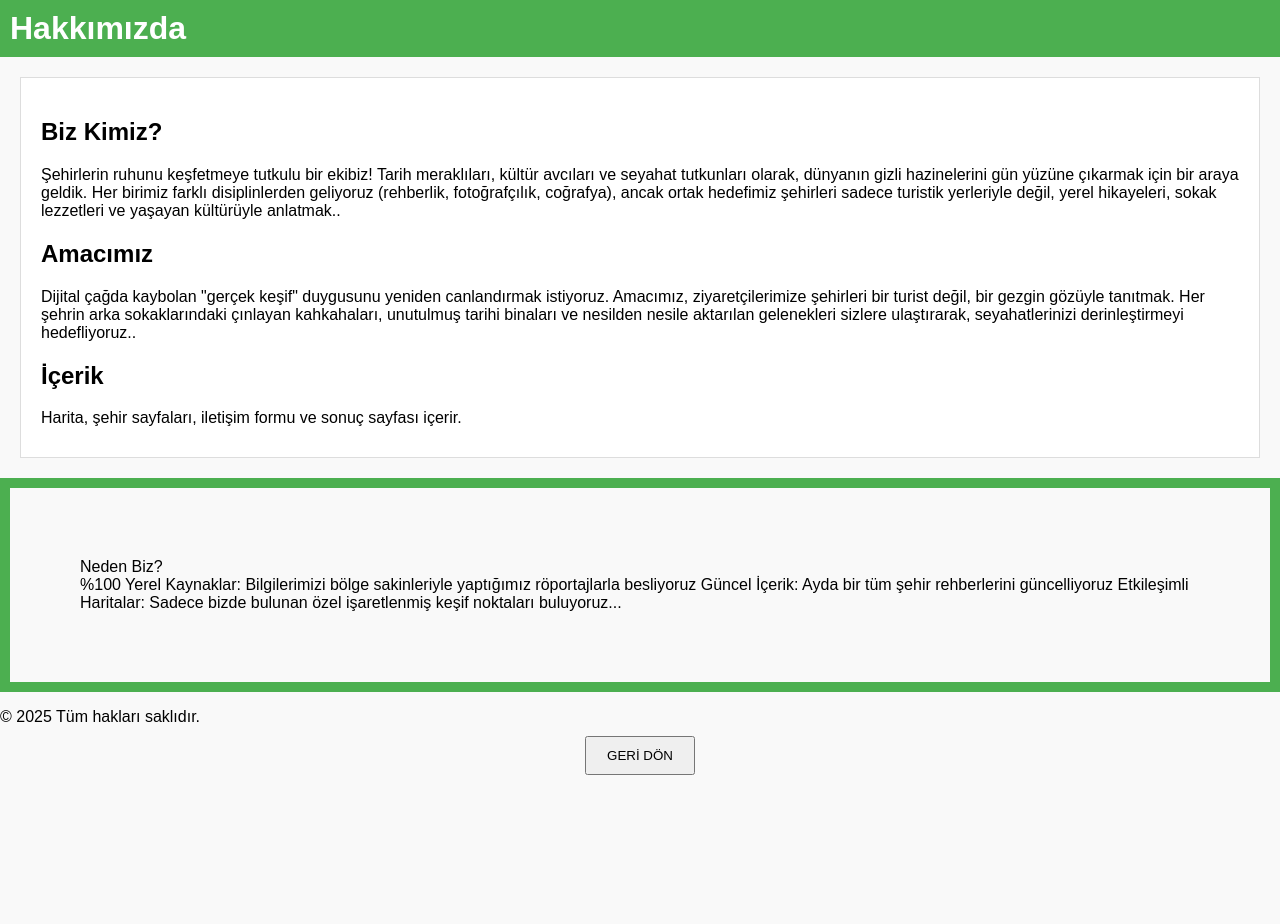
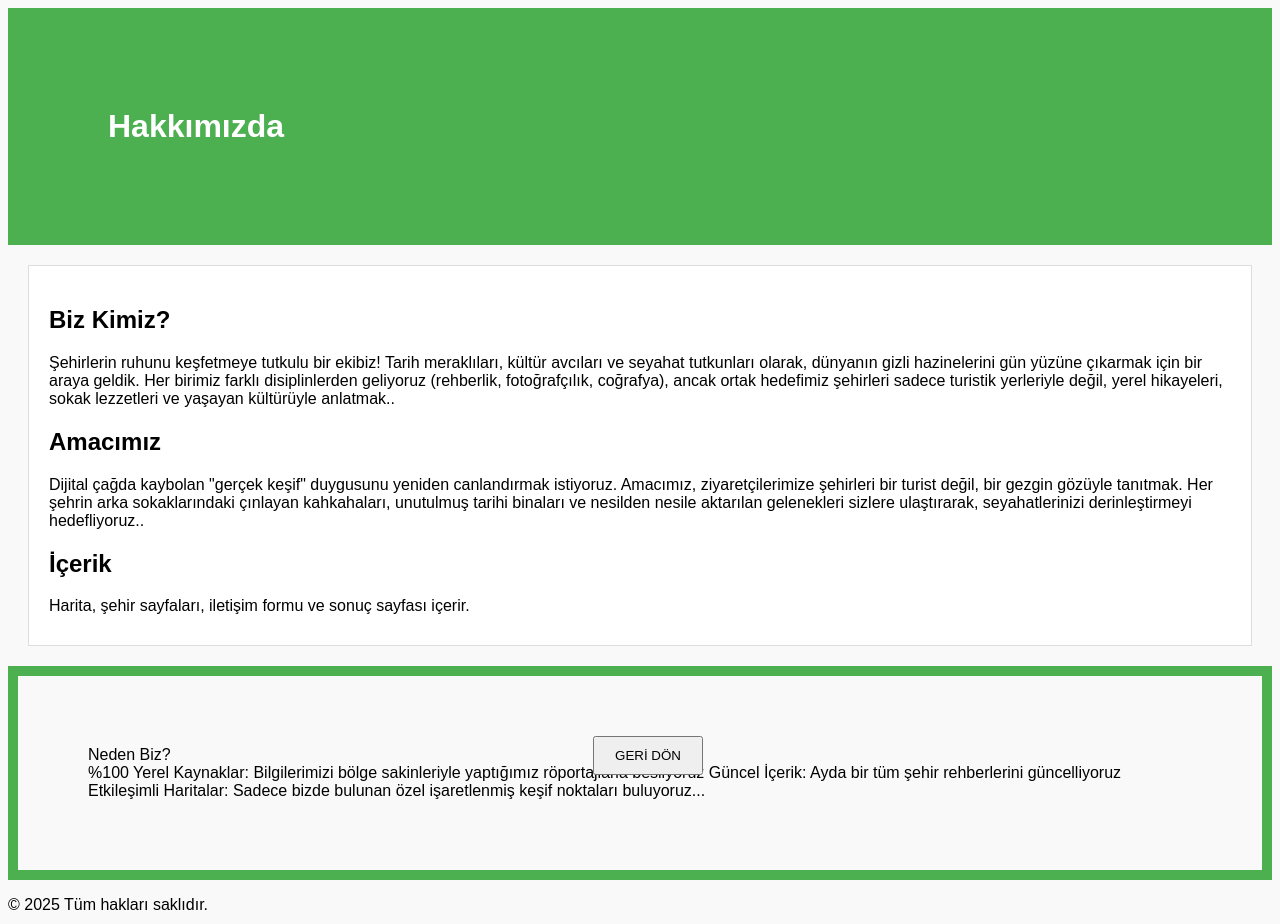
Before and after one commit to oguzhancekim/web-dev2, a plain HTML site: page hakkimizda.html in a window 1280 px wide. Before the commit the page ends 800 px from the top, so only its background shows below. Drawn offline with Linux system fonts and the light colour scheme.

Commit message:
Update hakkimizda.html

```diff
--- a/hakkimizda.html
+++ b/hakkimizda.html
@@ -9,15 +9,15 @@
         body {
             font-family: Arial, sans-serif;
             background-color: #f9f9f9;
-            margin: 0;
-            padding: 0;
+            margin: 100;
+            padding: 100;
         }
 
         h1 {
             background-color: #4CAF50;
             color: white;
             text-align: start;
-            padding:10px;
+            padding:100px;
             margin: 0;
         }
 
```
